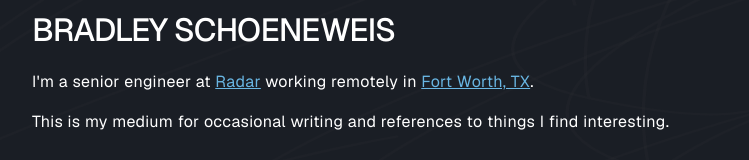
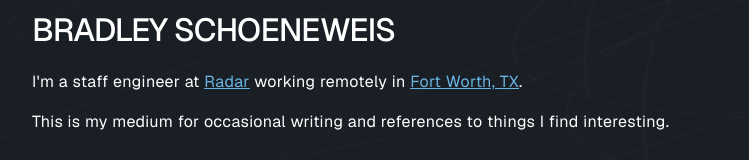
Before and after one commit to bschoeneweis/bscho.dev, a Next.js app: page / in a window 1280 px wide. Shown: the part 124-284 px from the top of the page, without its empty margins (265-1014 px from the left). Built offline with nearby package versions, Linux system fonts and the light colour scheme.

Commit message:
:chart_with_upwards_trend:

```diff
--- a/app/page.tsx
+++ b/app/page.tsx
@@ -7,7 +7,7 @@ export default function Home() {
   return (
     <>
       <h1 className={`${styles.nameIntro} homePageHeader`}>Bradley Schoeneweis</h1>
-      <p className={styles.bioParagraph}>I&apos;m a senior engineer at <InlineLink href='https://radar.com'>Radar</InlineLink> working remotely in <InlineLink href='https://radar.com/demo/maps#13/32.754542065879974/-97.33142386594159'>Fort Worth, TX</InlineLink>.</p>
+      <p className={styles.bioParagraph}>I&apos;m a staff engineer at <InlineLink href='https://radar.com'>Radar</InlineLink> working remotely in <InlineLink href='https://radar.com/demo/maps#13/32.754542065879974/-97.33142386594159'>Fort Worth, TX</InlineLink>.</p>
       <p className={styles.bioParagraph}>This is my medium for occasional writing and references to things I find interesting.</p>
       <div className={styles.linkSection}>
         <ArrowLink href='https://www.linkedin.com/in/bradley-schoeneweis' isExternalLink>linkedin</ArrowLink>
```
